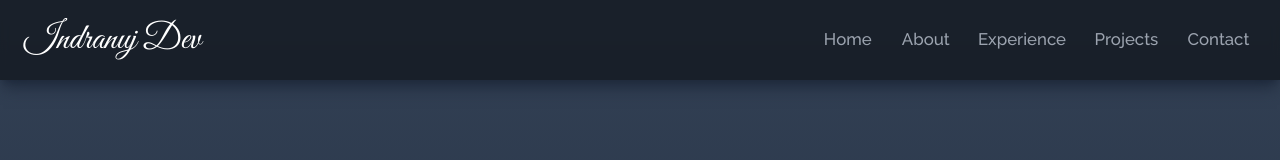
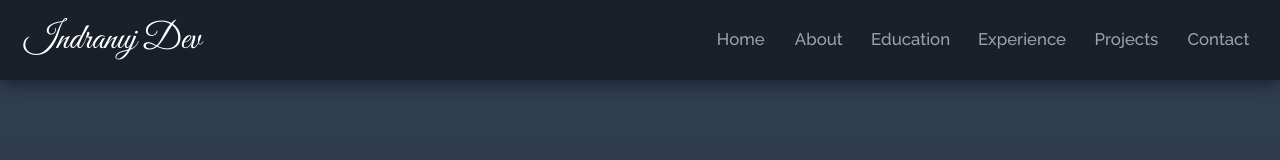
Before and after one commit to indranuj17/Portfolio, a React (Create React App) app: page / in a window 1280 px wide. Shown: the top 160 px of the page. Built offline with nearby package versions, Linux system fonts and the light colour scheme.

Commit message:
Update Navbar.jsx

```diff
--- a/src/Components/Navbar.jsx
+++ b/src/Components/Navbar.jsx
@@ -2,7 +2,7 @@ import React from 'react'
 import { useState } from 'react';
 // eslint-disable-next-line no-unused-vars
 import { FaBars, FaTimes } from 'react-icons/fa';
-
+import {Link} from 'react-scroll';
 
 const Navbar = () => {
 
@@ -41,22 +41,24 @@ const Navbar = () => {
 
             })}; */}
 
-            <li className='px-4 cursor-pointer capitalize font-medium text-gray-400 hover:text-gray-500 scale-105 duration-200 '>Home</li>
-            <li  className='px-4 cursor-pointer capitalize font-medium text-gray-400 hover:text-gray-500 scale-105 duration-200 '>About</li>
-            <li className='px-4 cursor-pointer capitalize font-medium text-gray-400 hover:text-gray-500 scale-105 duration-200 '>Experience</li>
-            <li className='px-4 cursor-pointer capitalize font-medium text-gray-400 hover:text-gray-500 scale-105 duration-200 '>Projects</li>
-            <li className='px-4 cursor-pointer capitalize font-medium text-gray-400 hover:text-gray-500 scale-105 duration-200 '>Contact</li>
+            <li className='px-4 cursor-pointer capitalize font-medium text-gray-400 hover:text-gray-500 scale-105 duration-200 '><Link to="Home" spy={true} smooth={true}offset={50}duration={500}>Home</Link></li>
+            <li  className='px-4 cursor-pointer capitalize font-medium text-gray-400 hover:text-gray-500 scale-105 duration-200 '><Link to="About" spy={true} smooth={true}offset={50}duration={500}>About</Link></li>
+            <li  className='px-4 cursor-pointer capitalize font-medium text-gray-400 hover:text-gray-500 scale-105 duration-200 '><Link to="Edu" spy={true} smooth={true}offset={50}duration={500}>Education</Link></li>
+            <li className='px-4 cursor-pointer capitalize font-medium text-gray-400 hover:text-gray-500 scale-105 duration-200 '><Link to="Exp" spy={true} smooth={true}offset={50}duration={500}>Experience</Link></li>
+            <li className='px-4 cursor-pointer capitalize font-medium text-gray-400 hover:text-gray-500 scale-105 duration-200 '><Link to="Projects" spy={true} smooth={true}offset={50}duration={500}>Projects</Link></li>
+            <li className='px-4 cursor-pointer capitalize font-medium text-gray-400 hover:text-gray-500 scale-105 duration-200 '><Link to="Contact" spy={true} smooth={true}offset={50}duration={500}>Contact</Link></li>
         </ul>
         <div onClick={()=>setNav(!Nav)}className='  cursor-pointer z-10 pr-3 text-gray-200 md:hidden'>
          {Nav? <FaTimes size={20}/> :    <FaBars size={30}/>}
         </div>
         {Nav && (
-              <ul className='flex flex-col justify-center items-center absolute top-0 left-0 right-0 w-full h-screen bg-gradient-to-b from-black to bg-gray-700'>
-              <li className='cursor-pointer px-4 py-6 text-4xl  hover:text-gray-500 '>Home</li>
-              <li className='cursor-pointer px-4 py-6 text-4xl  hover:text-gray-500'>About</li>
-              <li className='cursor-pointer px-4 py-6 text-4xl  hover:text-gray-500'>Experience</li>
-              <li className='cursor-pointer px-4 py-6 text-4xl  hover:text-gray-500'>Projects</li>
-              <li className='cursor-pointer px-4 py-6 text-4xl hover:text-gray-500 '>Contact</li>
+              <ul className='flex flex-col justify-center items-center absolute top-0 left-0 right-0 w-full h-screen bg-gradient-to-b from-black to bg-gray-700 '>
+              <li className='cursor-pointer px-4 py-6 text-4xl  hover:text-gray-500 '><Link to="Home" spy={true} smooth={true}offset={50}duration={500}>Home</Link></li>
+              <li className='cursor-pointer px-4 py-6 text-4xl  hover:text-gray-500'><Link to="About" spy={true} smooth={true}offset={50}duration={500}>About</Link></li>
+              <li className='cursor-pointer px-4 py-6 text-4xl  hover:text-gray-500'><Link to="Edu" spy={true} smooth={true}offset={50}duration={500}>Education</Link></li>
+              <li className='cursor-pointer px-4 py-6 text-4xl  hover:text-gray-500'><Link to="Exp" spy={true} smooth={true}offset={50}duration={500}>Experience</Link></li>
+              <li className='cursor-pointer px-4 py-6 text-4xl  hover:text-gray-500'><Link to="Projects" spy={true} smooth={true}offset={50}duration={500}>Projects</Link></li>
+              <li className='cursor-pointer px-4 py-6 text-4xl hover:text-gray-500 '><Link to="Contact" spy={true} smooth={true}offset={50}duration={500}>Contact</Link></li>
           </ul>
         )}
 {/*
```
